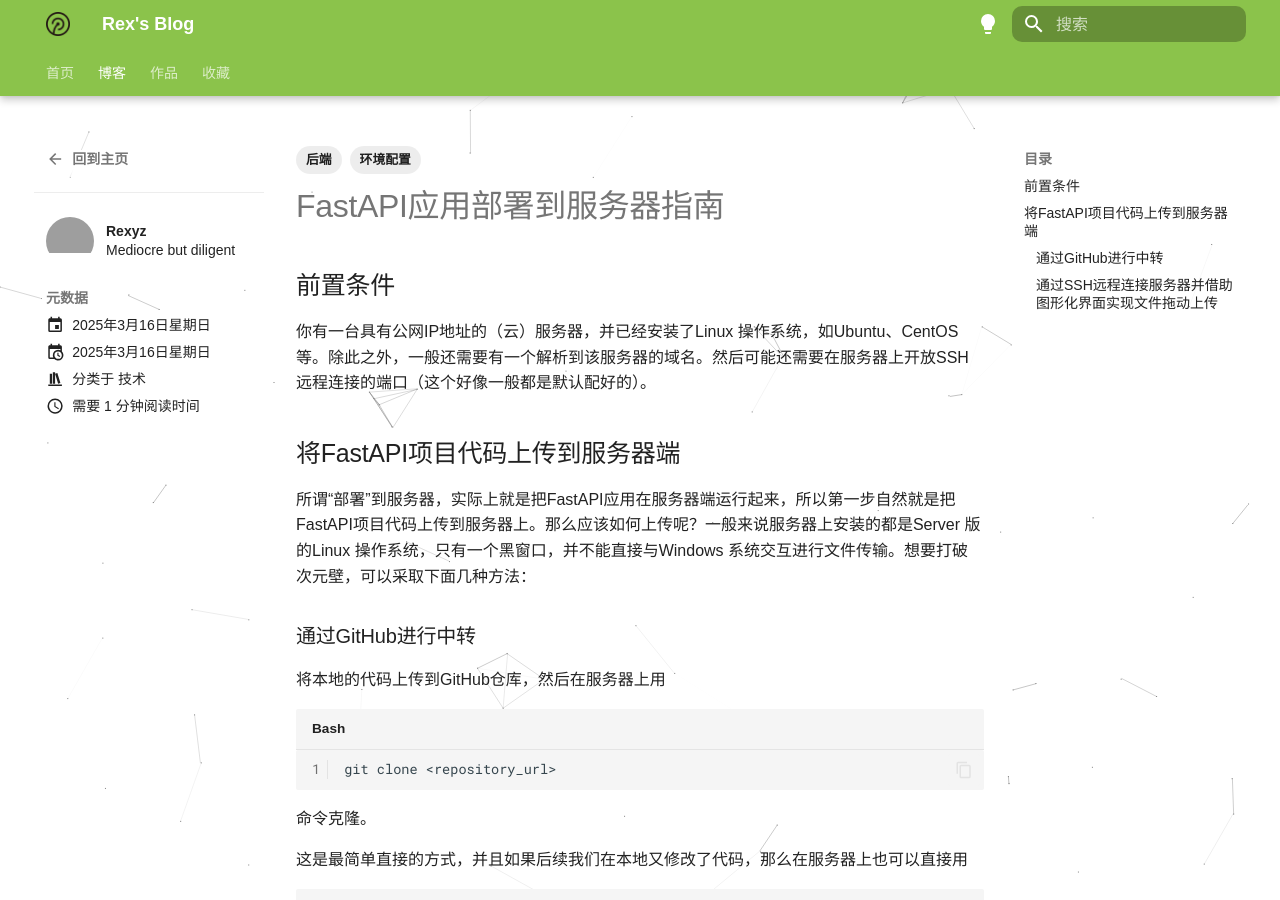
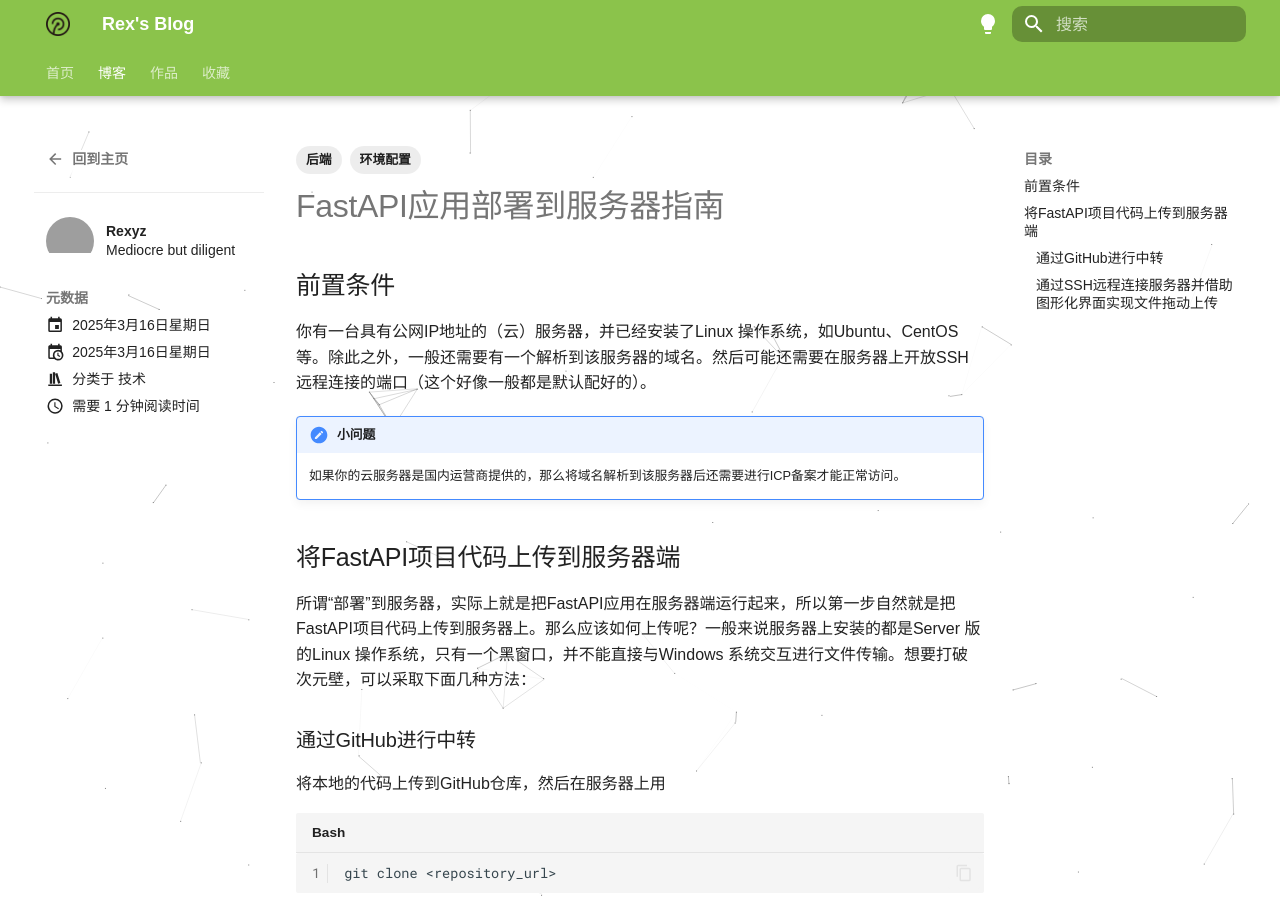
Before and after one commit to RRRexyz/MyBlog, an MkDocs documentation site: the page built from docs/blog/posts/2025-03-16-FastAPI应用部署到服务器指南.md, in a window 1280 px wide and 900 px high. Built offline with MkDocs 1.6.1 and Material for MkDocs 9.7.7, drawn with Linux system fonts in a browser that asks for light colours; comment, search, counter and statistics services are not loaded; a style sheet for code colours, icons or effects is not loaded; grey boxes are pictures that could not be loaded.

```diff
--- a/docs/blog/posts/2025-03-16-FastAPI应用部署到服务器指南.md
+++ b/docs/blog/posts/2025-03-16-FastAPI应用部署到服务器指南.md
@@ -17,6 +17,9 @@ tags:
 
 ## 前置条件
 你有一台具有公网IP地址的（云）服务器，并已经安装了Linux 操作系统，如Ubuntu、CentOS等。除此之外，一般还需要有一个解析到该服务器的域名。然后可能还需要在服务器上开放SSH远程连接的端口（这个好像一般都是默认配好的）。
+
+!!! note "小问题"
+    如果你的云服务器是国内运营商提供的，那么将域名解析到该服务器后还需要进行ICP备案才能正常访问。
 
 ## 将FastAPI项目代码上传到服务器端
 所谓“部署”到服务器，实际上就是把FastAPI应用在服务器端运行起来，所以第一步自然就是把FastAPI项目代码上传到服务器上。那么应该如何上传呢？一般来说服务器上安装的都是Server 版的Linux 操作系统，只有一个黑窗口，并不能直接与Windows 系统交互进行文件传输。想要打破次元壁，可以采取下面几种方法：
```
